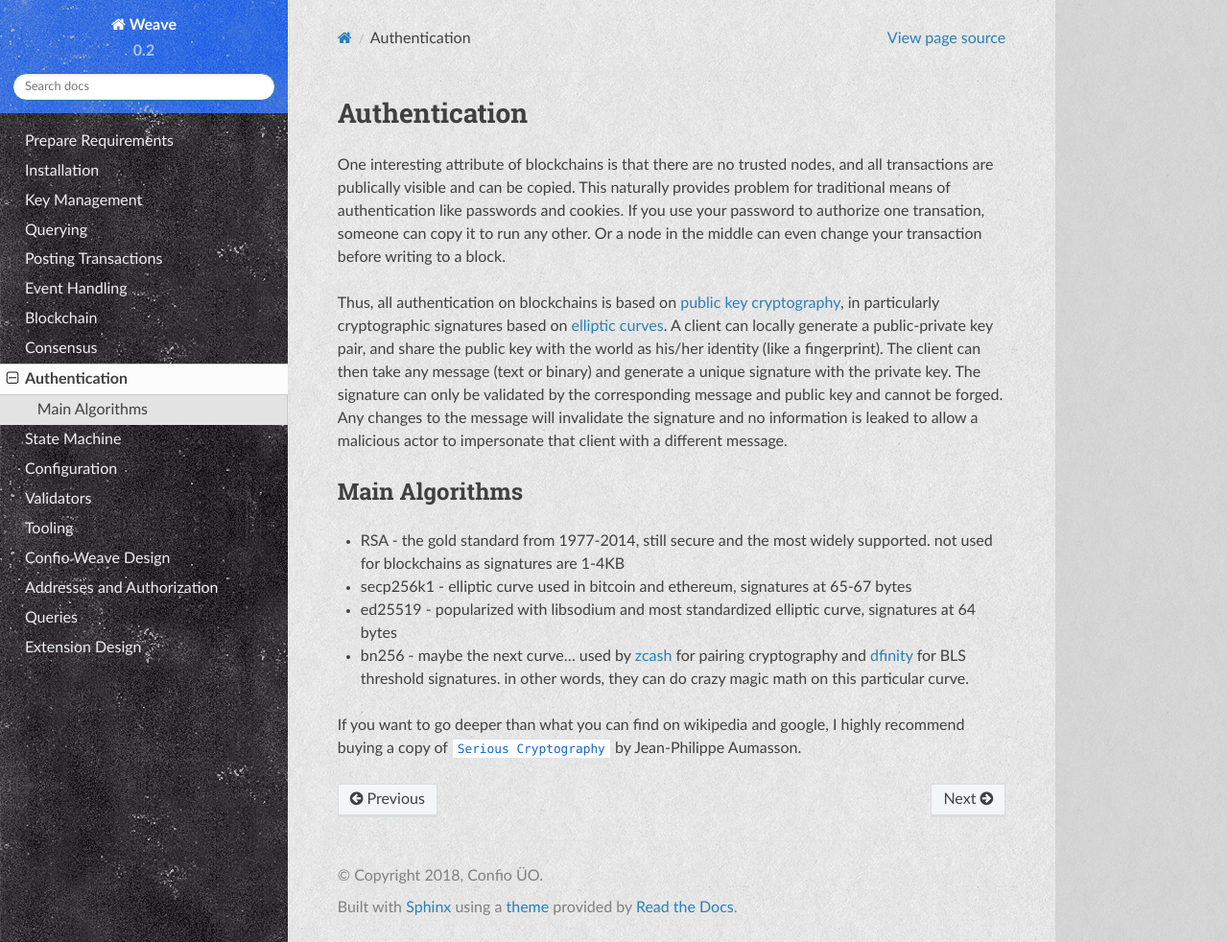
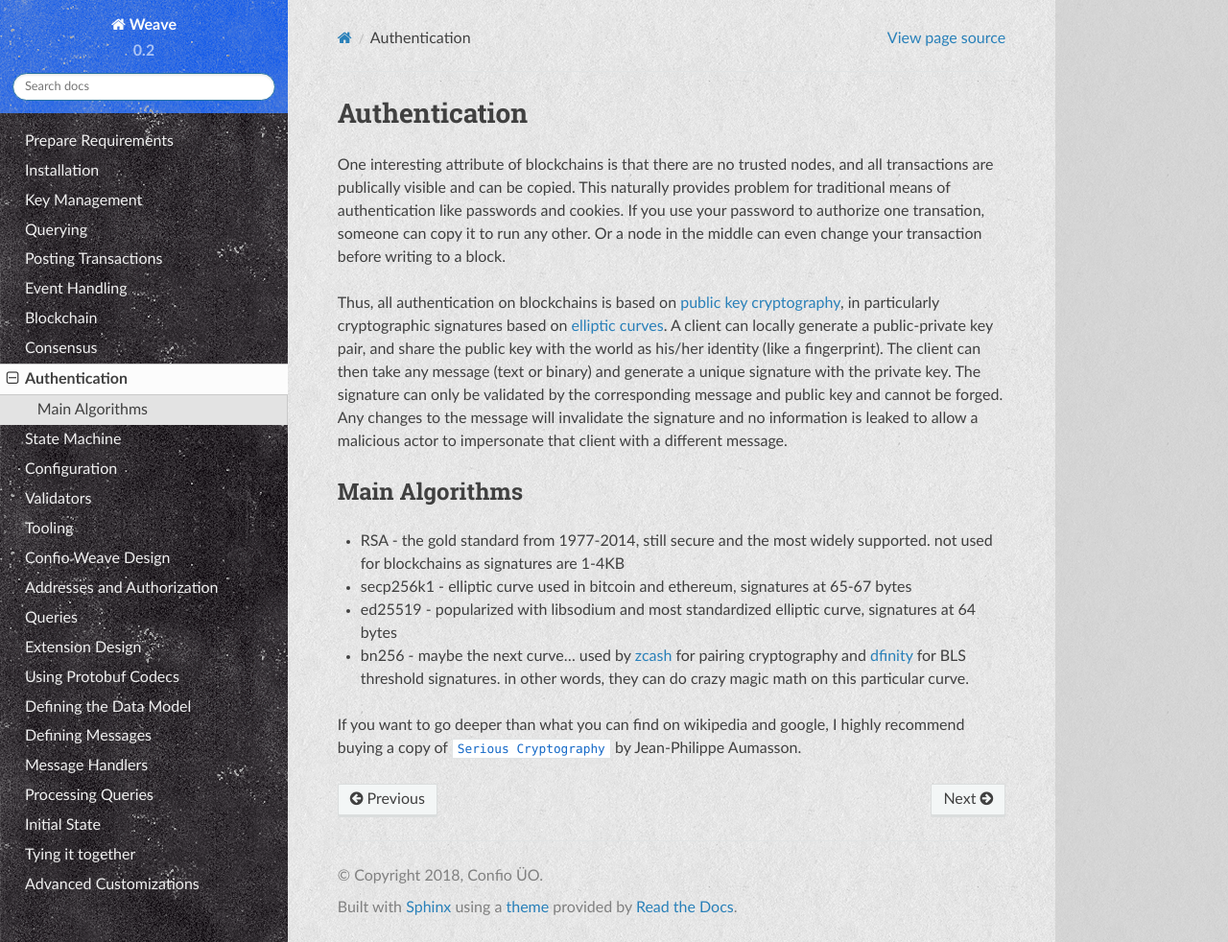
Before and after one commit to iov-one/weave, a Sphinx documentation site: the page built from docs/basics/authentication.rst, in a window 1280 px wide and 982 px high. Shown: the whole window at 96% size. Built offline with Sphinx 7.4.7 and the Read the Docs theme 2.0.0, drawn with Linux system fonts in a browser that asks for light colours; formulas are drawn with MathJax 3.

Commit message:
Started adding developer doc section

```diff
--- /dev/null
+++ b/docs/development/init.rst
@@ -0,0 +1,5 @@
+-------------
+Initial State
+-------------
+
+**TODO**
--- /dev/null
+++ b/docs/development/integration.rst
@@ -0,0 +1,5 @@
+-----------------
+Tying it together
+-----------------
+
+**TODO**
--- /dev/null
+++ b/docs/development/messages.rst
@@ -0,0 +1,9 @@
+-----------------
+Defining Messages
+-----------------
+
+**TODO**
+
+* Messages vs. Transactions, what is the distinction?
+* Defining message types - needed data, non-maleability
+* Validation of Messages
--- /dev/null
+++ b/docs/development/queries.rst
@@ -0,0 +1,5 @@
+------------------
+Processing Queries
+------------------
+
+**TODO**
```
Also changed, not shown: docs/development/advanced.rst (added, +11 -0 lines), docs/development/datamodel.rst (added, +10 -0 lines), docs/development/handler.rst (added, +9 -0 lines), docs/development/protobuf.rst (added, +10 -0 lines), docs/index.rst (+12 -0 lines).
